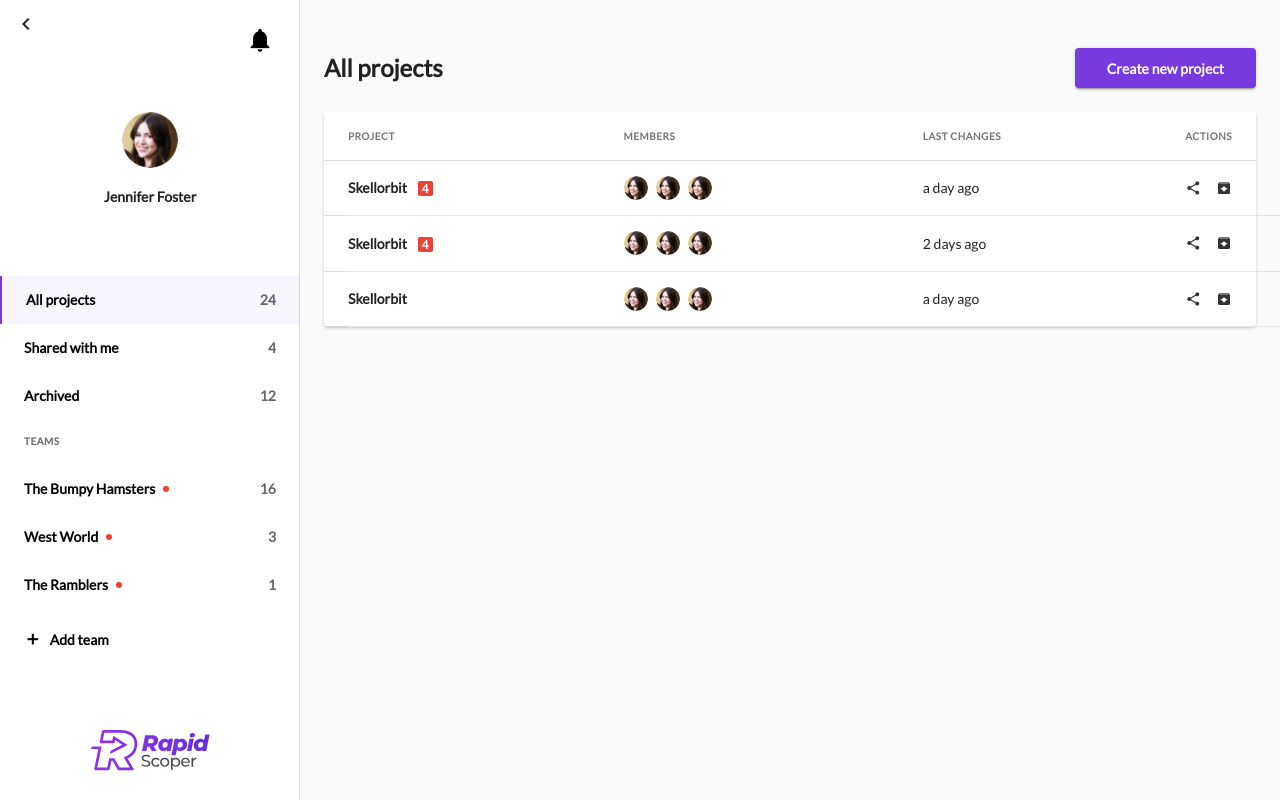
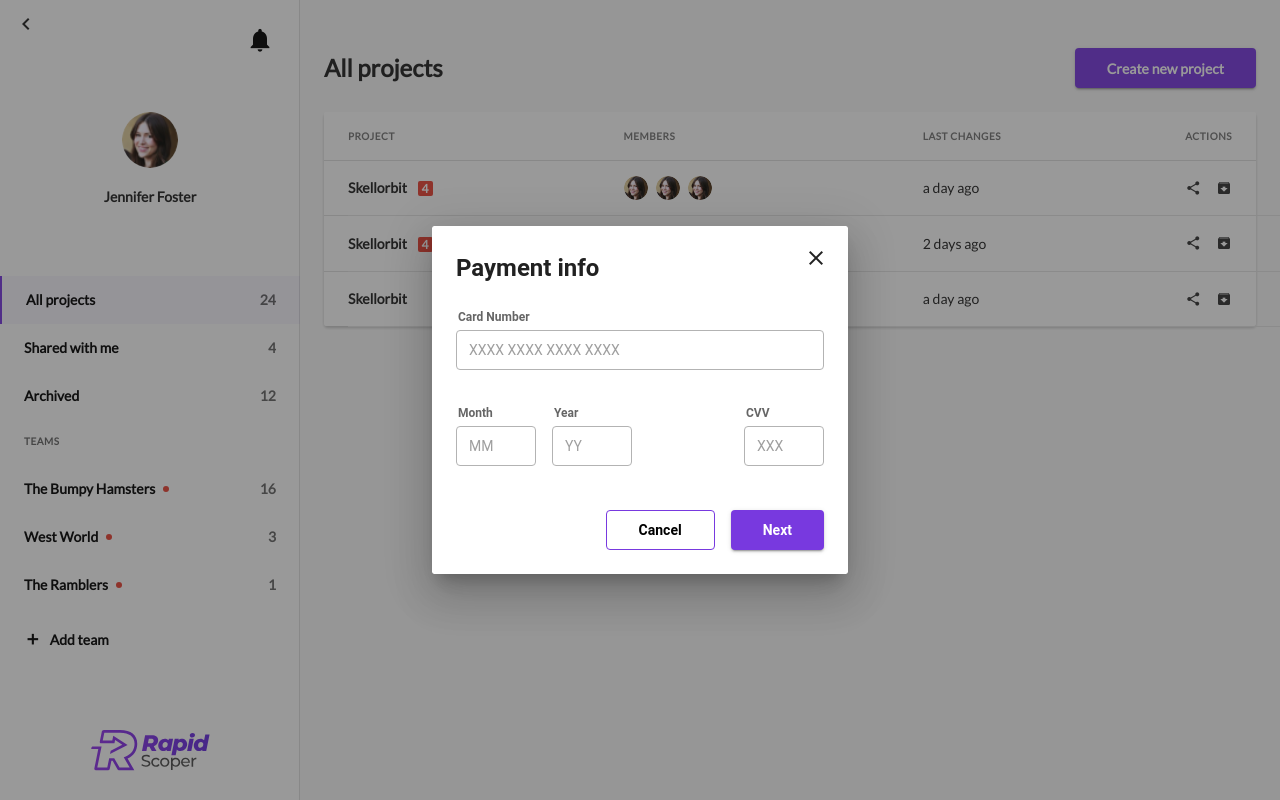
Before and after one commit to Mozzler/rapidscoper-frontend, a Vue app: page /dashboard/all-projects in a window 1280 px wide. Built offline with nearby package versions, Linux system fonts and the light colour scheme; sample sign-in values are in the browser's storage; what vue-google-oauth2 would draw is missing.

Commit message:
add payment info, payment successfully, incorrect data modals

```diff
--- a/src/App.vue
+++ b/src/App.vue
@@ -11,6 +11,9 @@
       <downgrade-to-basic-modal />
       <invite-user-modal />
       <upgrade-to-premium-modal />
+      <payment-info-modal />
+      <payment-successfully-modal />
+      <incorrect-data-modal />
     </template>
   </v-app>
 </template>
@@ -24,6 +27,9 @@ import DeleteTeamModal from '@/components/particles/modals/DeleteTeam';
 import ChangePlanModal from '@/components/particles/modals/ChangePlan';
 import DowngradeToBasicModal from '@/components/particles/modals/DowngradeToBasic';
 import UpgradeToPremiumModal from '@/components/particles/modals/UpgradeToPremium';
+import PaymentInfoModal from '@/components/particles/modals/PaymentInfo';
+import PaymentSuccessfullyModal from '@/components/particles/modals/PaymentSuccessfully';
+import IncorrectDataModal from '@/components/particles/modals/IncorrectData';
 
 export default {
   name: 'app',
@@ -33,7 +39,10 @@ export default {
     DeleteTeamModal,
     ChangePlanModal,
     DowngradeToBasicModal,
-    UpgradeToPremiumModal
+    UpgradeToPremiumModal,
+    PaymentInfoModal,
+    PaymentSuccessfullyModal,
+    IncorrectDataModal
   },
   mixins: [
     ResizeMixin
--- a/src/assets/scss/_icons.scss
+++ b/src/assets/scss/_icons.scss
@@ -17,3 +17,12 @@
   border-radius: 50%;
   background-color: $red;
 }
+
+.header-icon {
+  padding-right: 16px;
+  .v-icon {
+    color: $primary !important;
+    font-size: 32px;
+    margin-top: 2px;
+  }
+}
--- /dev/null
+++ b/src/components/particles/modals/IncorrectData.vue
@@ -0,0 +1,48 @@
+<template>
+  <v-layout row justify-center>
+    <v-dialog v-model="dialog" max-width="416">
+      <v-card class="modal-card">
+
+        <div class="modal-header">
+          <h1>
+            Incorrect data
+          </h1>
+            <v-btn icon class="modal-close-btn" @click="closeModal">
+              <v-icon>close</v-icon>
+            </v-btn>
+        </div>
+
+        <v-card-text class="mt-4 padding-0">
+          <v-layout row wrap>
+            <v-flex xs12>
+              There is no card with the specified data.
+            </v-flex>
+          </v-layout>
+          <v-flex shrink mt-4 :class="{
+            'text-xs-right': !isMobileDevice,
+            'text-xs-center': isMobileDevice }">
+            <v-btn class="btn-rapid mr-3" large outline @click="closeModal">
+              Cancel
+            </v-btn>
+            <v-btn class="btn-rapid primary" large @click="closeModal">
+              Try again
+            </v-btn>
+          </v-flex>
+        </v-card-text>
+      </v-card>
+    </v-dialog>
+  </v-layout>
+</template>
+
+<script>
+  import Navigation from '@/mixins/navigation';
+  import ModalMixin from '@/mixins/modal';
+
+  export default {
+    name: "incorrect-data",
+    mixins: [
+      Navigation,
+      ModalMixin
+    ],
+  }
+</script>
--- /dev/null
+++ b/src/components/particles/modals/PaymentInfo.vue
@@ -0,0 +1,131 @@
+<template>
+  <v-layout row justify-center>
+    <v-dialog v-model="dialog" max-width="416">
+      <v-card class="modal-card">
+
+        <div class="modal-header">
+          <h1> Payment info </h1>
+          <v-btn icon class="modal-close-btn" @click="closeModal">
+            <v-icon>close</v-icon>
+          </v-btn>
+        </div>
+
+        <v-card-text class="mt-4 padding-0">
+          <v-container grid-list-lg class="padding-0">
+            <v-layout row wrap justify-space-between>
+                <v-flex xs12>
+                  <div class="label">Card Number</div>
+                  <v-text-field
+                    key="Card Number"
+                    name="Card Number"
+                    placeholder="XXXX XXXX XXXX XXXX"
+                    v-validate="'required|length:19'"
+                    v-model="info.number"
+                    :disabled="processing"
+                    solo
+                  ></v-text-field>
+                </v-flex>
+                <v-flex xs6 sm3>
+                  <div class="label">Month</div>
+                  <v-text-field
+                    key="Month"
+                    name="Month"
+                    placeholder="MM"
+                    v-validate="'required|min:1|max:12'"
+                    v-model="info.month"
+                    :disabled="processing"
+                    solo
+                  ></v-text-field>
+                </v-flex>
+                <v-flex xs6 sm3>
+                  <div class="label">Year</div>
+                  <v-text-field
+                    key="Year"
+                    name="Year"
+                    placeholder="YY"
+                    v-validate="'required|min:2000|max:2018'"
+                    v-model="info.year"
+                    :disabled="processing"
+                    solo
+                  ></v-text-field>
+                </v-flex>
+                <v-flex xs0 sm0 v-if="!$store.state.auth.isMobileDevice"/>
+                <v-flex xs12 sm3>
+                  <div class="label">CVV</div>
+                  <v-text-field
+                    key="CVV"
+                    name="CVV"
+                    placeholder="XXX"
+                    v-validate="'required|length:3'"
+                    v-model="info.cvv"
+                    :disabled="processing"
+                    solo
+                  ></v-text-field>
+                </v-flex>
+            </v-layout>
+          </v-container>
+          <v-flex shrink class="mt-4 padding-0" :class="{
+            'text-xs-right': !isMobileDevice,
+            'text-xs-center': isMobileDevice }">
+            <v-btn class="btn-rapid mr-3" large outline
+                   :disabled="processing"
+                   @click="cancel">
+              Cancel
+            </v-btn>
+            <v-btn class="btn-rapid primary" large
+                   :disabled="!validated || processing"
+                   @click="next">
+              Next
+            </v-btn>
+          </v-flex>
+        </v-card-text>
+      </v-card>
+    </v-dialog>
+  </v-layout>
+</template>
+
+<script>
+  import ModalMixin from '@/mixins/modal';
+
+  export default {
+    name: "payment-info",
+    mixins: [
+      ModalMixin
+    ],
+    data() {
+      return {
+        info: {
+          number: null,
+          month: null,
+          year: null,
+          cvv: null
+        },
+        processing: false
+      }
+    },
+    computed: {
+      validated() {
+        return true;
+      },
+      errors() {
+        return true;
+      }
+    },
+    methods: {
+      next() {
+        this.$root.$emit('payment-successfully');
+      },
+      cancel() {
+        //this.closeModal();
+        this.$root.$emit('incorrect-data');
+      }
+    },
+    beforeMount() {
+      this.$root.$emit('payment-info');
+    }
+  }
+</script>
+
+<style scoped>
+
+</style>
--- /dev/null
+++ b/src/components/particles/modals/PaymentSuccessfully.vue
@@ -0,0 +1,52 @@
+<template>
+  <v-layout row justify-center>
+    <v-dialog v-model="dialog" max-width="416">
+      <v-card class="modal-card">
+
+        <div class="modal-header">
+          <h1>
+            <v-layout row align-content-center fill-height justify-start>
+              <v-flex class="header-icon" shrink>
+                <v-icon>check_circle</v-icon>
+              </v-flex>
+              <v-flex>
+                Payment successful!
+              </v-flex>
+            </v-layout>
+          </h1>
+            <v-btn icon class="modal-close-btn" @click="closeModal">
+              <v-icon>close</v-icon>
+            </v-btn>
+        </div>
+
+        <v-card-text class="mt-4 padding-0">
+          <v-layout row wrap>
+            <v-flex xs12>
+              Thank You! Your payment was successful! You can view the invoice in the list.
+            </v-flex>
+          </v-layout>
+          <v-flex shrink mt-4 :class="{
+            'text-xs-right': !isMobileDevice,
+            'text-xs-center': isMobileDevice }">
+            <v-btn class="btn-rapid primary" large @click="closeModal">
+              Go to Dashboard
+            </v-btn>
+          </v-flex>
+        </v-card-text>
+      </v-card>
+    </v-dialog>
+  </v-layout>
+</template>
+
+<script>
+  import Navigation from '@/mixins/navigation';
+  import ModalMixin from '@/mixins/modal';
+
+  export default {
+    name: "payment-successfully",
+    mixins: [
+      Navigation,
+      ModalMixin
+    ],
+  }
+</script>
--- a/src/components/particles/modals/UpgradeToPremium.vue
+++ b/src/components/particles/modals/UpgradeToPremium.vue
@@ -27,7 +27,7 @@
               Cancel
             </v-btn>
             <v-btn class="btn-rapid primary" large
-                   @click="closeModal">
+                   @click="showPaymentInfoModal">
               Upgrade
             </v-btn>
           </v-flex>
@@ -47,5 +47,11 @@
       Navigation,
       ModalMixin
     ],
+    methods: {
+      showPaymentInfoModal() {
+        console.log('test');
+        this.$root.$emit('payment-info');
+      }
+    }
   }
 </script>
```
